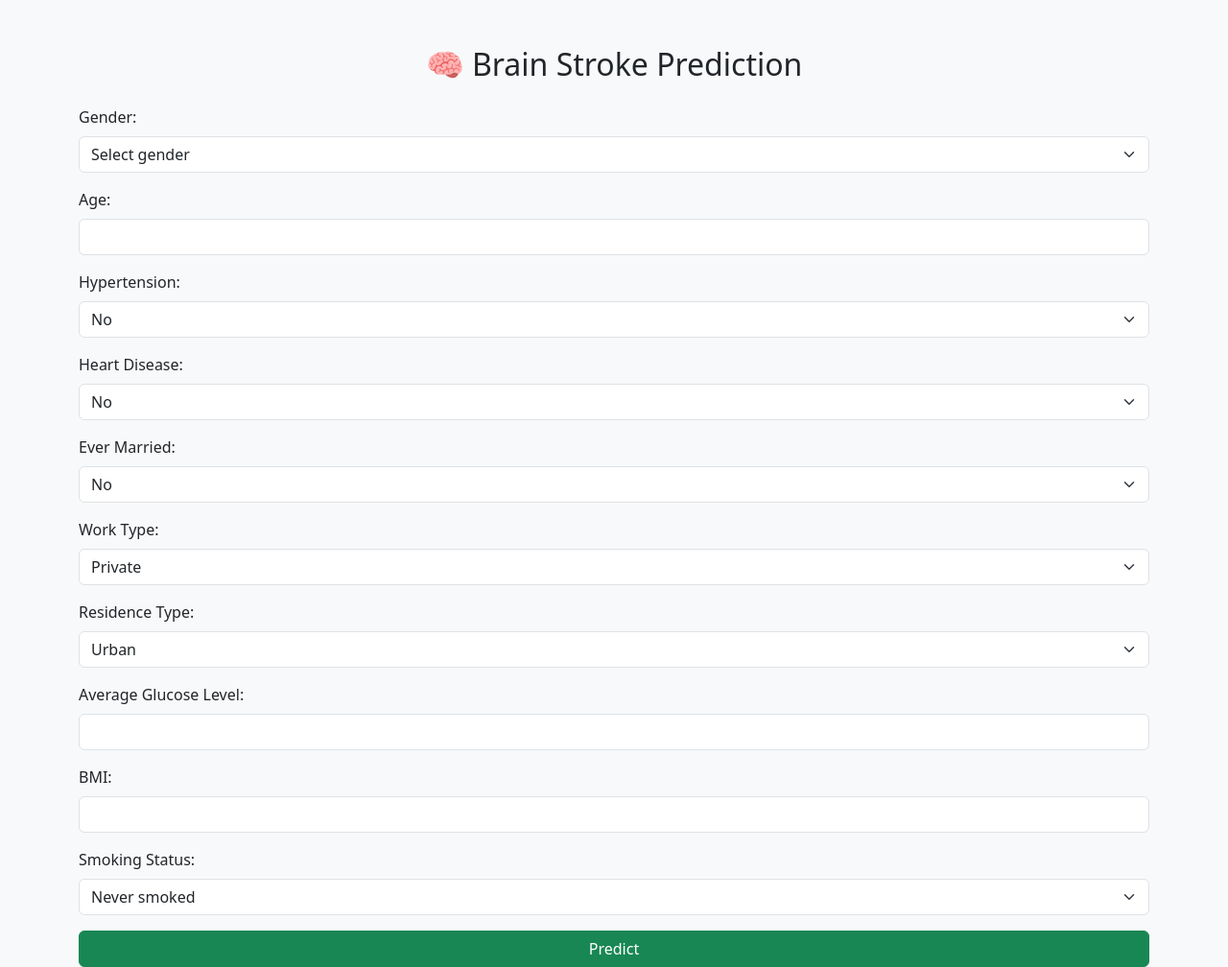
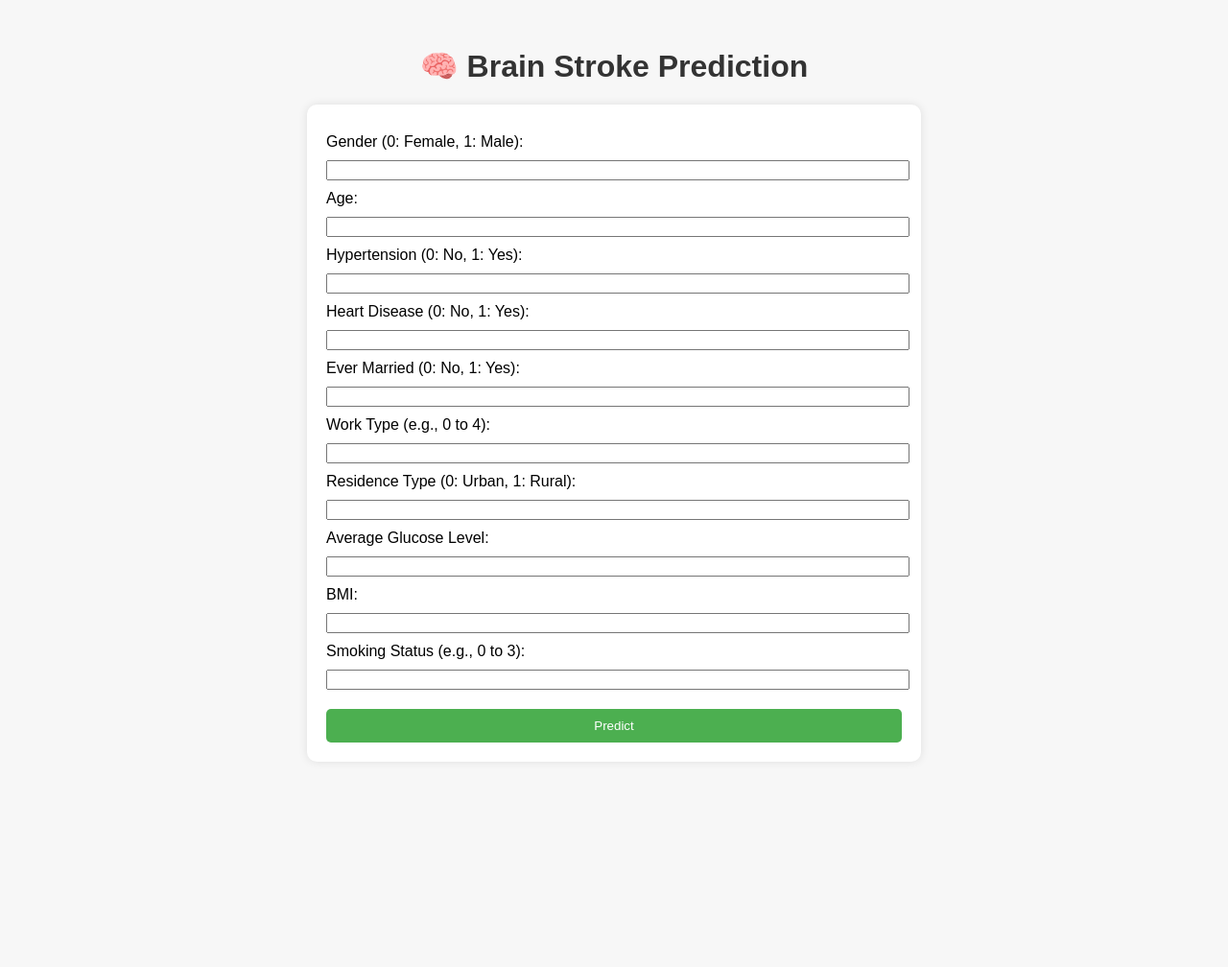
Before and after one commit to suregowtham123/BRAIN-STROKE-PREDICTION-, a Flask app: page / in a window 1280 px wide. Shown: the whole page at 96% size. After the commit the page ends 774 px from the top, so only its background shows below. Run offline with Flask 2, Linux system fonts and the light colour scheme.

Commit message:
Update index.html

```diff
--- a/templates/index.html
+++ b/templates/index.html
@@ -1,117 +1,110 @@
 <!DOCTYPE html>
-<html lang="en">
+<html>
 <head>
-    <meta charset="UTF-8">
     <title>Brain Stroke Prediction</title>
-    <link rel="stylesheet" href="https://cdn.jsdelivr.net/npm/bootstrap@5.3.0/dist/css/bootstrap.min.css">
+    <style>
+        body {
+            font-family: Arial, sans-serif;
+            background: #f7f7f7;
+            margin: 50px;
+        }
+        h1 {
+            color: #333;
+        }
+        form {
+            background: white;
+            padding: 20px;
+            border-radius: 10px;
+            max-width: 600px;
+            margin: auto;
+            box-shadow: 0 0 10px rgba(0,0,0,0.1);
+        }
+        label, select, input {
+            display: block;
+            width: 100%;
+            margin-top: 10px;
+        }
+        input[type="submit"] {
+            background: #4CAF50;
+            color: white;
+            padding: 10px;
+            margin-top: 20px;
+            border: none;
+            border-radius: 5px;
+        }
+        .result {
+            text-align: center;
+            font-size: 20px;
+            margin-top: 20px;
+            color: green;
+        }
+        .error {
+            color: red;
+            text-align: center;
+        }
+        .input-data {
+            background: #eef;
+            padding: 10px;
+            margin-top: 20px;
+            border-radius: 10px;
+        }
+    </style>
 </head>
-<body class="bg-light">
-<div class="container mt-5">
-    <h2 class="text-center mb-4">🧠 Brain Stroke Prediction</h2>
+<body>
+    <h1 align="center">🧠 Brain Stroke Prediction</h1>
+    <form action="/predict" method="POST">
+        <label>Gender (0: Female, 1: Male):</label>
+        <input type="number" name="gender" required>
 
-    <form method="POST" action="/predict">
-        <div class="mb-3">
-            <label for="gender" class="form-label">Gender:</label>
-            <select class="form-select" id="gender" name="gender" required>
-                <option value="" disabled selected>Select gender</option>
-                <option value="0">Male</option>
-                <option value="1">Female</option>
-                <option value="2">Other</option>
-            </select>
-        </div>
+        <label>Age:</label>
+        <input type="number" step="0.01" name="age" required>
 
-        <div class="mb-3">
-            <label for="age" class="form-label">Age:</label>
-            <input type="number" step="0.1" class="form-control" id="age" name="age" required>
-        </div>
+        <label>Hypertension (0: No, 1: Yes):</label>
+        <input type="number" name="hypertension" required>
 
-        <div class="mb-3">
-            <label class="form-label">Hypertension:</label>
-            <select class="form-select" name="hypertension" required>
-                <option value="0">No</option>
-                <option value="1">Yes</option>
-            </select>
-        </div>
+        <label>Heart Disease (0: No, 1: Yes):</label>
+        <input type="number" name="heart_disease" required>
 
-        <div class="mb-3">
-            <label class="form-label">Heart Disease:</label>
-            <select class="form-select" name="heart_disease" required>
-                <option value="0">No</option>
-                <option value="1">Yes</option>
-            </select>
-        </div>
+        <label>Ever Married (0: No, 1: Yes):</label>
+        <input type="number" name="ever_married" required>
 
-        <div class="mb-3">
-            <label class="form-label">Ever Married:</label>
-            <select class="form-select" name="ever_married" required>
-                <option value="0">No</option>
-                <option value="1">Yes</option>
-            </select>
-        </div>
+        <label>Work Type (e.g., 0 to 4):</label>
+        <input type="number" name="work_type" required>
 
-        <div class="mb-3">
-            <label class="form-label">Work Type:</label>
-            <select class="form-select" name="work_type" required>
-                <option value="0">Private</option>
-                <option value="1">Self-employed</option>
-                <option value="2">Govt_job</option>
-                <option value="3">children</option>
-                <option value="4">Never_worked</option>
-            </select>
-        </div>
+        <label>Residence Type (0: Urban, 1: Rural):</label>
+        <input type="number" name="residence_type" required>
 
-        <div class="mb-3">
-            <label class="form-label">Residence Type:</label>
-            <select class="form-select" name="residence_type" required>
-                <option value="0">Urban</option>
-                <option value="1">Rural</option>
-            </select>
-        </div>
+        <label>Average Glucose Level:</label>
+        <input type="number" step="0.01" name="avg_glucose_level" required>
 
-        <div class="mb-3">
-            <label for="avg_glucose_level" class="form-label">Average Glucose Level:</label>
-            <input type="number" step="0.01" class="form-control" id="avg_glucose_level" name="avg_glucose_level" required>
-        </div>
+        <label>BMI:</label>
+        <input type="number" step="0.01" name="bmi" required>
 
-        <div class="mb-3">
-            <label for="bmi" class="form-label">BMI:</label>
-            <input type="number" step="0.1" class="form-control" id="bmi" name="bmi" required>
-        </div>
+        <label>Smoking Status (e.g., 0 to 3):</label>
+        <input type="number" name="smoking_status" required>
 
-        <div class="mb-3">
-            <label class="form-label">Smoking Status:</label>
-            <select class="form-select" name="smoking_status" required>
-                <option value="0">Never smoked</option>
-                <option value="1">Formerly smoked</option>
-                <option value="2">Smokes</option>
-            </select>
-        </div>
-
-        <button type="submit" class="btn btn-success w-100">Predict</button>
+        <input type="submit" value="Predict">
     </form>
 
     {% if prediction %}
-        <div class="alert alert-info mt-4 text-center">
-            <h4>🧾 Prediction: <strong>{{ prediction }}</strong></h4>
-        </div>
+    <div class="result">
+        <h2>🩺 Prediction Result: {{ prediction }}</h2>
+    </div>
     {% endif %}
 
     {% if input_data %}
-        <div class="mt-4">
-            <h5>🔍 Input Details:</h5>
-            <ul class="list-group">
-                {% for key, value in input_data.items() %}
-                    <li class="list-group-item"><strong>{{ key }}:</strong> {{ value }}</li>
-                {% endfor %}
-            </ul>
-        </div>
+    <div class="input-data">
+        <h3>Input Used:</h3>
+        <ul>
+        {% for key, value in input_data.items() %}
+            <li><strong>{{ key }}:</strong> {{ value }}</li>
+        {% endfor %}
+        </ul>
+    </div>
     {% endif %}
 
     {% if error %}
-        <div class="alert alert-danger mt-4 text-center">
-            <strong>Error:</strong> {{ error }}
-        </div>
+    <p class="error">{{ error }}</p>
     {% endif %}
-</div>
 </body>
 </html>
```
